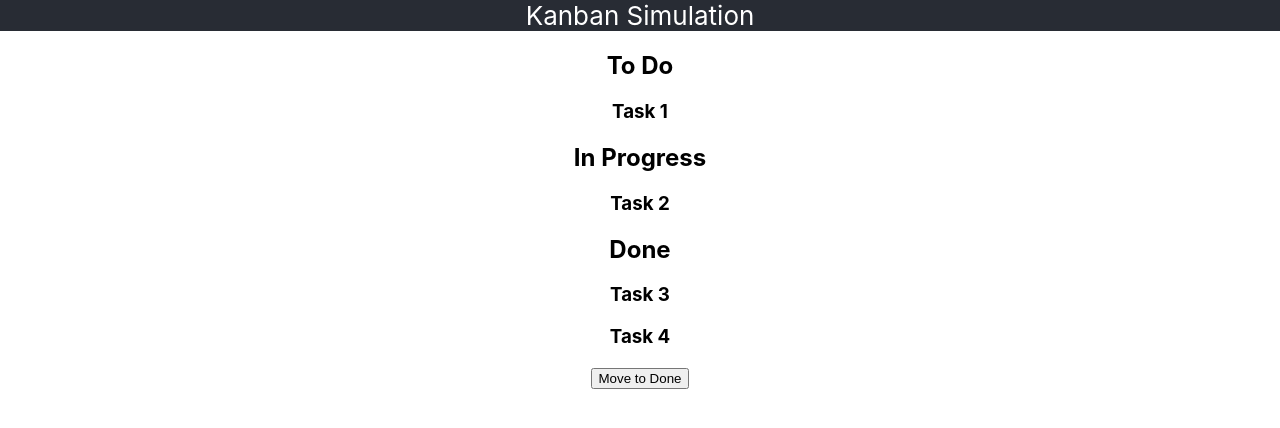
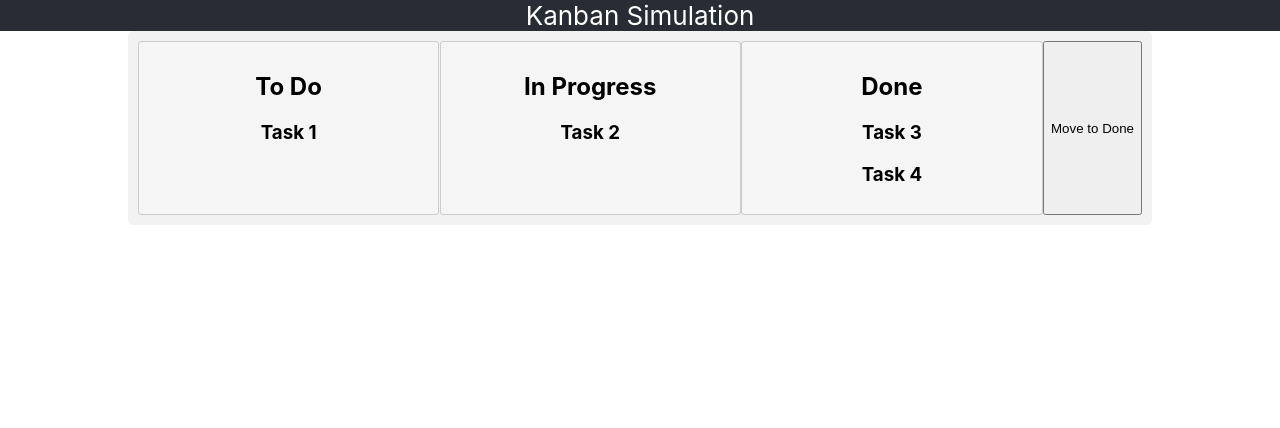
Before and after one commit to JimBobBirnie/kanboard-react, a React (Create React App) app: page / in a window 1280 px wide. Shown: the top 428 px of the page. Built offline with nearby package versions, Linux system fonts and the light colour scheme.

Commit message:
Added CSS to make the Kanban columns actual columns

```diff
--- a/src/App.css
+++ b/src/App.css
@@ -28,6 +28,38 @@
   color: #61dafb;
 }
 
+
+.board {
+  display: flex;
+  justify-content: space-between;
+  margin: 0 auto;
+  width: 80%;
+
+  background-color: #f2f2f2;
+  padding: 10px;
+  box-sizing: border-box;
+  border-radius: 5px;
+}
+
+/* Define styles for the columns */
+.column {
+  border: 1px solid #ccc;
+  border-radius: 3px;
+  width: 30%;
+  padding: 10px;
+  background-color: #f5f5f5;
+  box-sizing: border-box;
+  overflow: auto;
+
+}
+
+.column-header {
+  font-size: 1.2em;
+  font-weight: bold;
+  margin-bottom: 10px;
+  color: #555;
+}
+
 @keyframes App-logo-spin {
   from {
     transform: rotate(0deg);
--- a/src/KanbanBoard.js
+++ b/src/KanbanBoard.js
@@ -39,12 +39,12 @@ const KanbanBoard = () => {
     };
 
     return (
-        <div className="kanban-board">
-            <div className="kanban-board-column">
+        <div className="board">
+            <div className="column">
                 <h2>To Do</h2>
                 {renderTaskCards('To Do')}
             </div>
-            <div className="kanban-board-column">
+            <div className="column">
                 <h2>In Progress</h2>
                 {renderTaskCards('In Progress')}
             </div>
--- a/src/TaskCard.js
+++ b/src/TaskCard.js
@@ -6,9 +6,6 @@ const TaskCard = (props) => {
 
         <div key={props.task.id} className="task-card">
             <h3>{props.task.title}</h3>
-            {/* <button onClick={()=> alert('To Do')}>Move to To Do</button>
-            <button onClick={()=> alert('In Progress')}>Move to In Progress</button>
-            <button onClick={()=> alert('Done')}>Move to Done</button> */}
 
         </div>
     );
```
